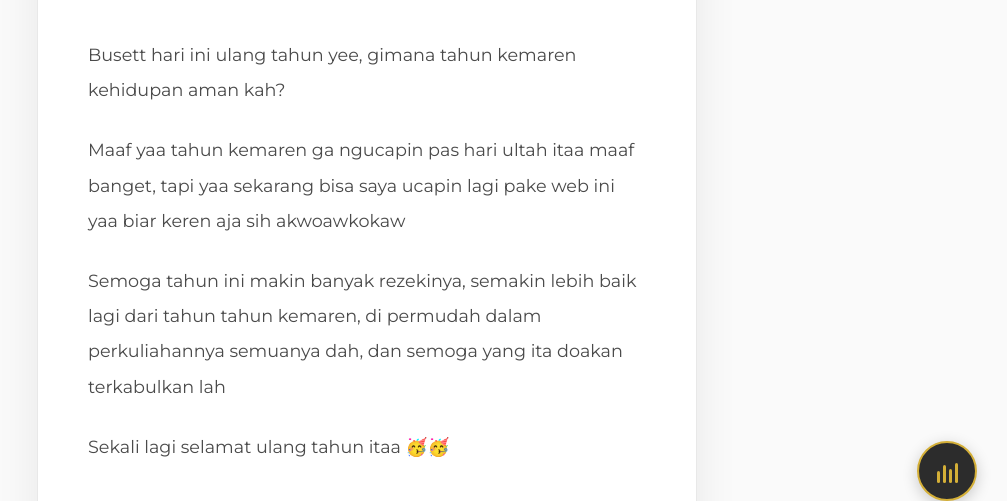
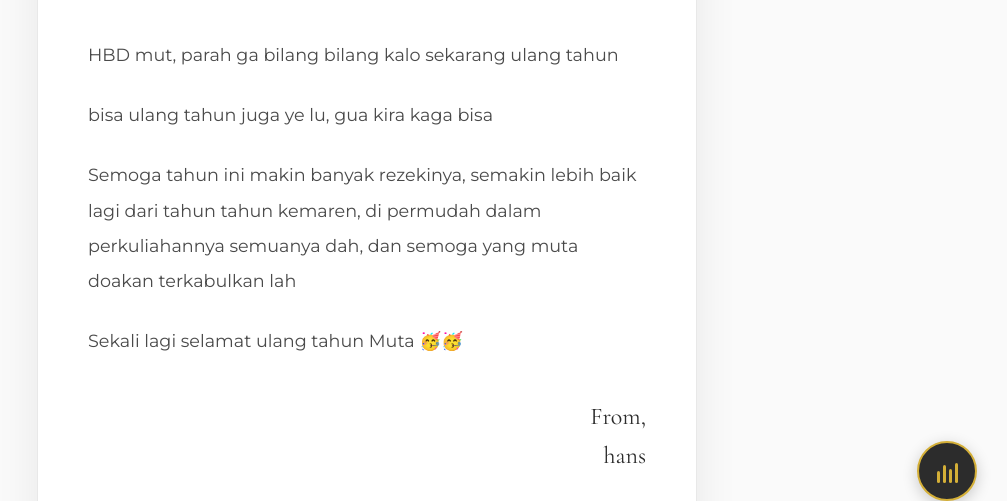
Before and after one commit to Makipak/ucapan-ulang-tahun, a plain HTML site: page letter.html in a window 1280 px wide. Shown: the part 269-770 px from the top of the page, without its empty margins (273-1280 px from the left). Drawn offline with nearby package versions, Linux system fonts and the light colour scheme.

Commit message:
Update letter.html

```diff
--- a/letter.html
+++ b/letter.html
@@ -299,13 +299,13 @@
                     <h2>Untuk, Ita</h2>
                 </div>
                 <div class="letter-body">
-                    <p>Busett hari ini ulang tahun yee, gimana tahun kemaren kehidupan aman kah?</p>
+                    <p>HBD mut, parah ga bilang bilang kalo sekarang ulang tahun</p>
 
-                    <p>Maaf yaa tahun kemaren ga ngucapin pas hari ultah itaa maaf banget, tapi yaa sekarang bisa saya ucapin lagi pake web ini yaa biar keren aja sih akwoawkokaw</p>
+                    <p>bisa ulang tahun juga ye lu, gua kira kaga bisa</p>
 
-                    <p>Semoga tahun ini makin banyak rezekinya, semakin lebih baik lagi dari tahun tahun kemaren, di permudah dalam perkuliahannya semuanya dah, dan semoga yang ita doakan terkabulkan lah</p>
+                    <p>Semoga tahun ini makin banyak rezekinya, semakin lebih baik lagi dari tahun tahun kemaren, di permudah dalam perkuliahannya semuanya dah, dan semoga yang muta doakan terkabulkan lah</p>
 
-                    <p>Sekali lagi selamat ulang tahun itaa 🥳🥳</p>
+                    <p>Sekali lagi selamat ulang tahun Muta 🥳🥳</p>
                 </div>
                 <div class="letter-signature">
                     From,<br>
```
